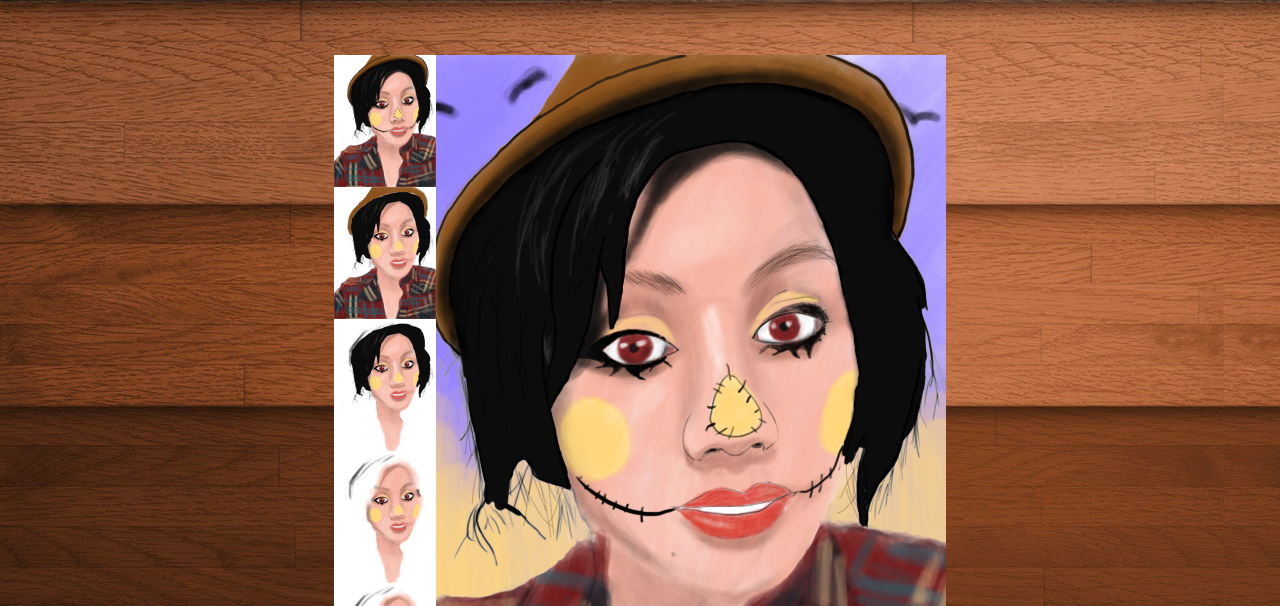
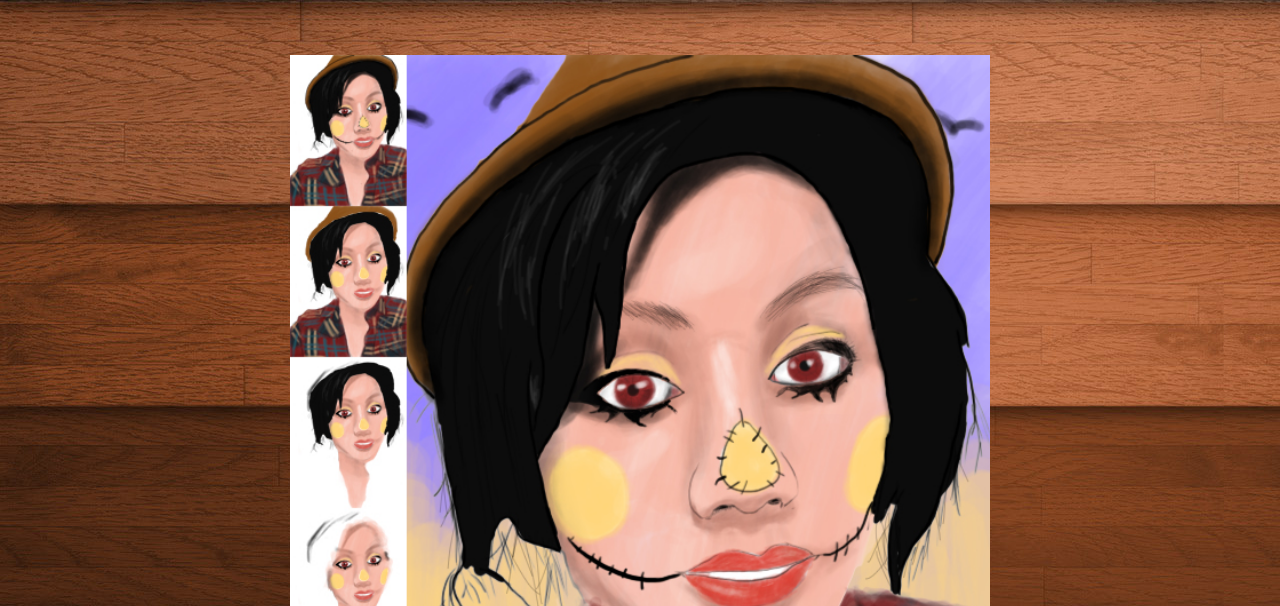
Before and after one commit to juanlove/final_project, a plain HTML site: page steph.html in a window 1280 px wide. Shown: the part 194-800 px from the top of the page. Drawn offline with nearby package versions, Linux system fonts and the light colour scheme.

Commit message:
quick fix

```diff
--- a/steph.html
+++ b/steph.html
@@ -79,7 +79,7 @@
 
 
 	<div class="container2">
-		<img src="img/portfolios/paintFull/stephDetail.jpg" align="middle" />
+		<img src="img/portfolios/paintFull/stephDetail.jpg" align="middle" width="100%" height="100%" />
 	</div>
 
 
```
